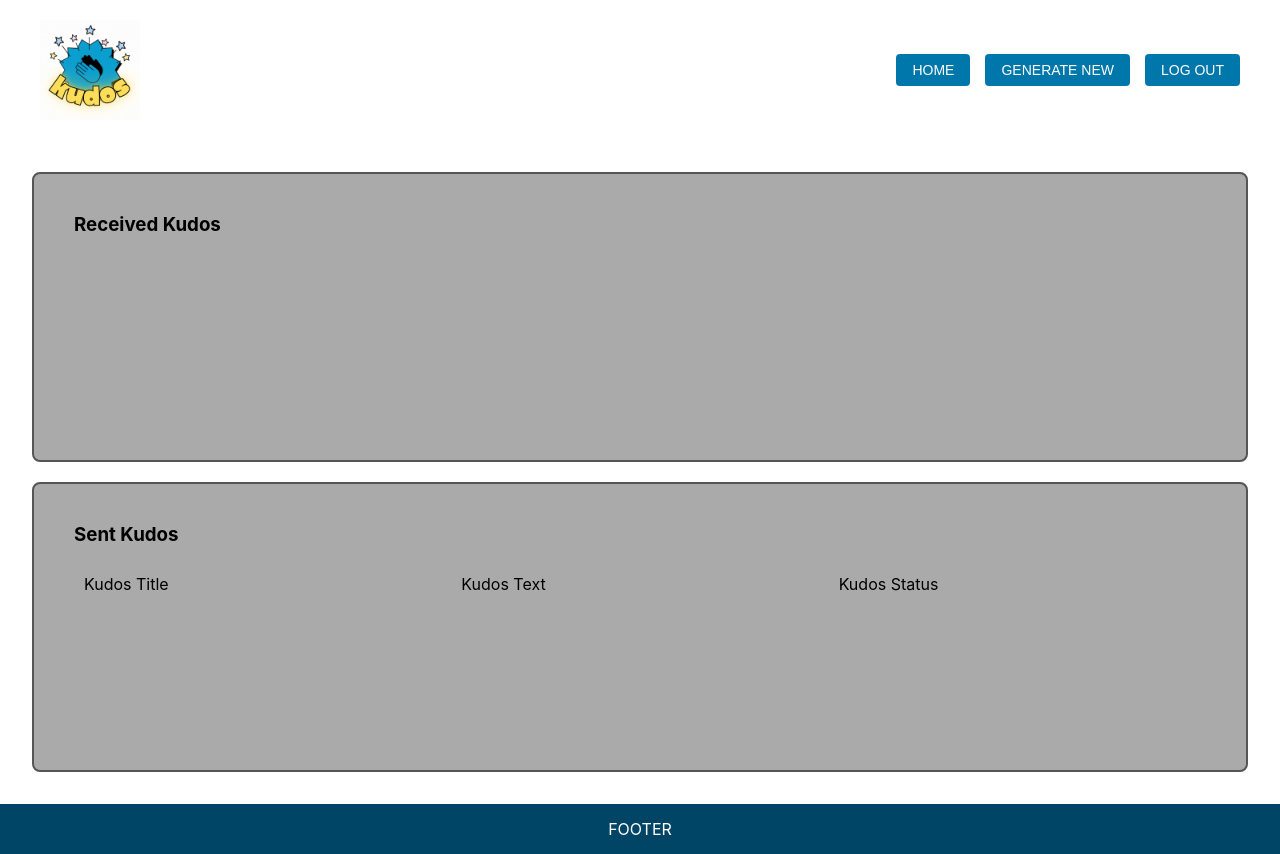
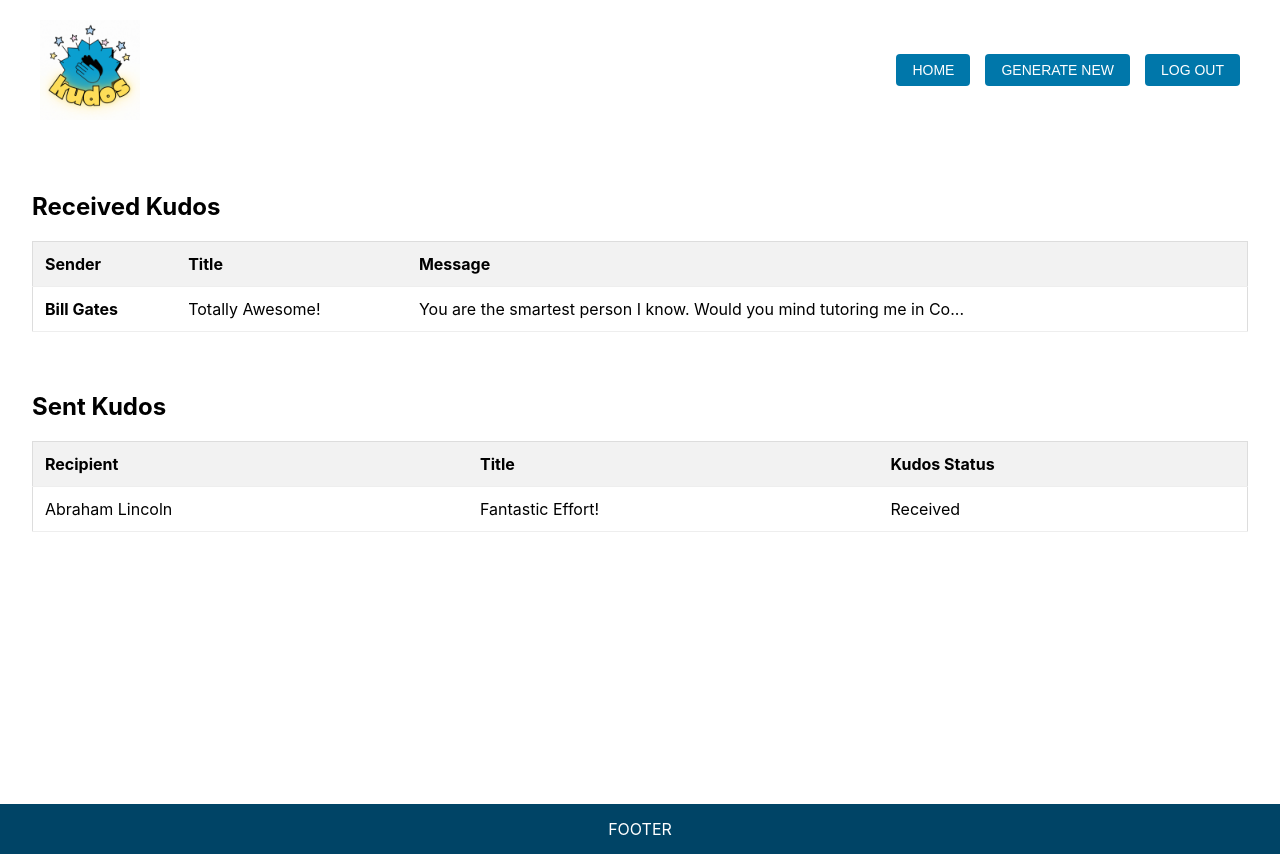
Before and after one commit to HadassahJohnson/kudos-front-end, a React (Create React App) app: page / in a window 1280 px wide. Built offline with nearby package versions, Linux system fonts and the light colour scheme.

Commit message:
student view

```diff
--- a/src/components/ReceivedKudos.js
+++ b/src/components/ReceivedKudos.js
@@ -1,14 +1,52 @@
-import React from 'react';
+import React from "react";
+
+const received = [
+    {
+        sender: "Bill Gates",
+        title: "Totally Awesome!",
+        message:
+            "You are the smartest person I know. Would you mind tutoring me in Co...",
+        imageUrl: "/img/logo192.png",
+    },
+];
 
 function ReceivedKudos() {
-  return (
-    <section className="received-kudos">
-      <h3>Received Kudos</h3>
-      <div className="kudos-box">
-        {/* Received Kudos content goes here */}
-      </div>
-    </section>
-  );
+    const openImage = (url) => {
+        window.open(url, "_blank", "noopener,noreferrer");
+    };
+
+    return (
+        <section>
+            <h2>Received Kudos</h2>
+            <table className="k-table">
+                <thead>
+                <tr>
+                    <th>Sender</th>
+                    <th>Title</th>
+                    <th>Message</th>
+                </tr>
+                </thead>
+                <tbody>
+                {received.map((k, i) => (
+                    <tr
+                        key={i}
+                        className="row-click"
+                        role="button"
+                        tabIndex={0}
+                        onClick={() => openImage(k.imageUrl)}
+                        onKeyDown={(e) => {
+                            if (e.key === "Enter" || e.key === " ") openImage(k.imageUrl);
+                        }}
+                    >
+                        <td><strong>{k.sender}</strong></td>
+                        <td>{k.title}</td>
+                        <td className="truncate">{k.message}</td>
+                    </tr>
+                ))}
+                </tbody>
+            </table>
+        </section>
+    );
 }
 
 export default ReceivedKudos;
--- a/src/components/SentKudos.js
+++ b/src/components/SentKudos.js
@@ -1,19 +1,51 @@
 import React from "react";
 
+const sent = [
+    {
+        recipient: "Abraham Lincoln",
+        title: "Fantastic Effort!",
+        status: "Received",
+        imageUrl: "/img/logo192.png",
+    },
+];
+
 function SentKudos() {
-    return(
-        <section className="sent-kudos">
-            <h3>Sent Kudos</h3>
-            <div className="kudos-list-header">
-                <span>Kudos Title</span>
-                <span>Kudos Text</span>
-                <span>Kudos Status</span>
-            </div>
-            <div className="kudos-box">
-                {/* Sent Kudos content goes here */}
-            </div>
+    const openImage = (url) => {
+        window.open(url, "_blank", "noopener,noreferrer");
+    };
+
+    return (
+        <section>
+            <h2>Sent Kudos</h2>
+            <table className="k-table">
+                <thead>
+                <tr>
+                    <th>Recipient</th>
+                    <th>Title</th>
+                    <th>Kudos Status</th>
+                </tr>
+                </thead>
+                <tbody>
+                {sent.map((k, i) => (
+                    <tr
+                        key={i}
+                        className="row-click"
+                        role="button"
+                        tabIndex={0}
+                        onClick={() => openImage(k.imageUrl)}
+                        onKeyDown={(e) => {
+                            if (e.key === "Enter" || e.key === " ") openImage(k.imageUrl);
+                        }}
+                    >
+                        <td>{k.recipient}</td>
+                        <td>{k.title}</td>
+                        <td>{k.status}</td>
+                    </tr>
+                ))}
+                </tbody>
+            </table>
         </section>
-    )
+    );
 }
 
 export default SentKudos;
--- a/src/styles/Wireframe.css
+++ b/src/styles/Wireframe.css
@@ -90,3 +90,28 @@
     flex-direction: column;
   }
 }
+
+table {
+  width: 100%;
+  border-collapse: collapse;
+  margin-bottom: 20px;
+  background: #fff;
+  border: 1px solid #ddd;
+}
+
+th, td {
+  padding: 12px;
+  border-bottom: 1px solid #eee;
+  text-align: left;
+}
+
+th {
+  background: #f2f2f2;
+  font-weight: bold;
+}
+
+tr:hover {
+  background-color: #fafafa;
+}
+
+.row-click { cursor: pointer; }
```
